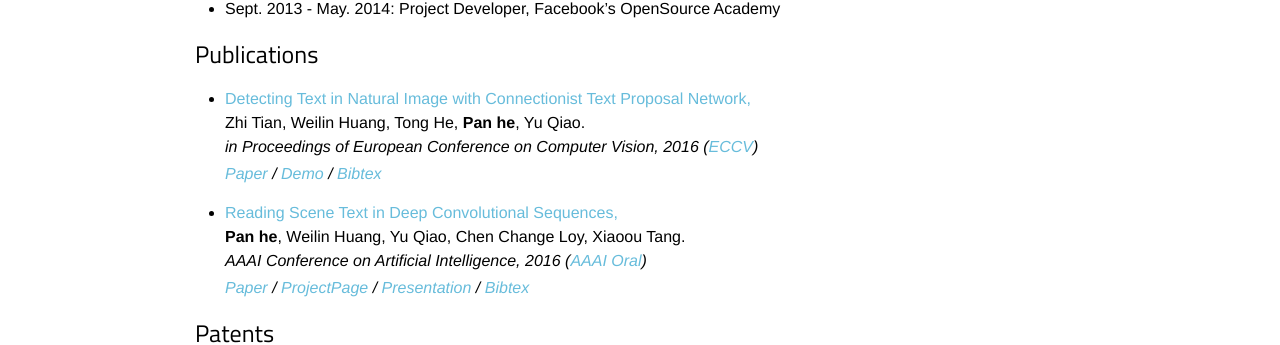
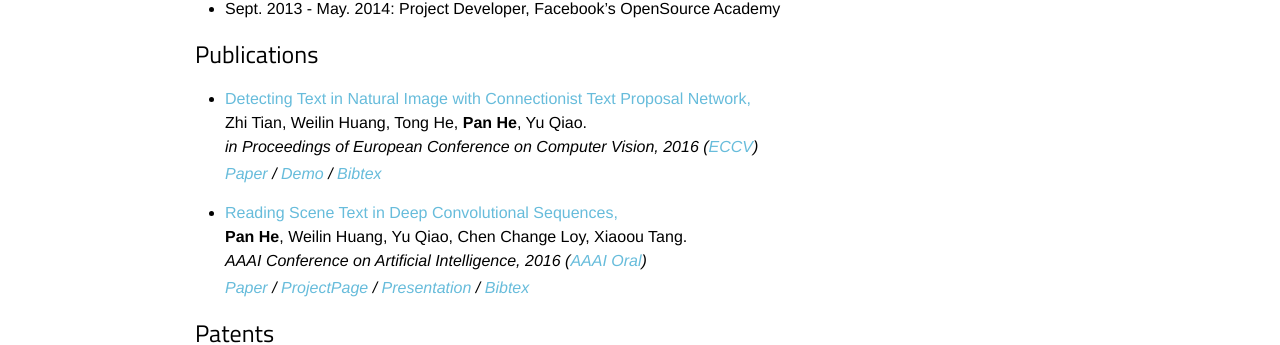
Before and after one commit to BestSonny/BestSonny.github.io.old, a Jekyll site: the page built from about.md, in a window 1280 px wide. Shown: the part 556-901 px from the top of the page. Built offline with Jekyll 4.4.1, drawn with Linux system fonts in a browser that asks for light colours.

Commit message:
small change

```diff
--- a/about.md
+++ b/about.md
@@ -70,7 +70,7 @@ As an enthusiastic researcher, my goal is to combine state-of-the-art computer v
 <ul>
   <li>
     <a>Detecting Text in Natural Image with Connectionist Text Proposal Network,</a><br>
-    Zhi Tian, Weilin Huang, Tong He, <b>Pan he</b>, Yu Qiao.<br>
+    Zhi Tian, Weilin Huang, Tong He, <b>Pan He</b>, Yu Qiao.<br>
     <em>in Proceedings of European Conference on Computer Vision, 2016 (<a>ECCV</a>)<br>
       <p style="margin-Top:3px">
         <a href="/pdf/ztian2016_eccv.pdf">Paper</a> /
@@ -92,7 +92,7 @@ As an enthusiastic researcher, my goal is to combine state-of-the-art computer v
   </li>
 	<li>
 	  <a href="http://arxiv.org/abs/1506.04395">Reading Scene Text in Deep Convolutional Sequences,</a><br>
-	  <b>Pan he</b>, Weilin Huang, Yu Qiao, Chen Change Loy, Xiaoou Tang.<br>
+	  <b>Pan He</b>, Weilin Huang, Yu Qiao, Chen Change Loy, Xiaoou Tang.<br>
 	  <em>AAAI Conference on Artificial Intelligence, 2016 (<a>AAAI Oral</a>) <br>
 		  <p style="margin-Top:3px">
 		  	<a href="http://arxiv.org/abs/1506.04395">Paper</a> /
```
